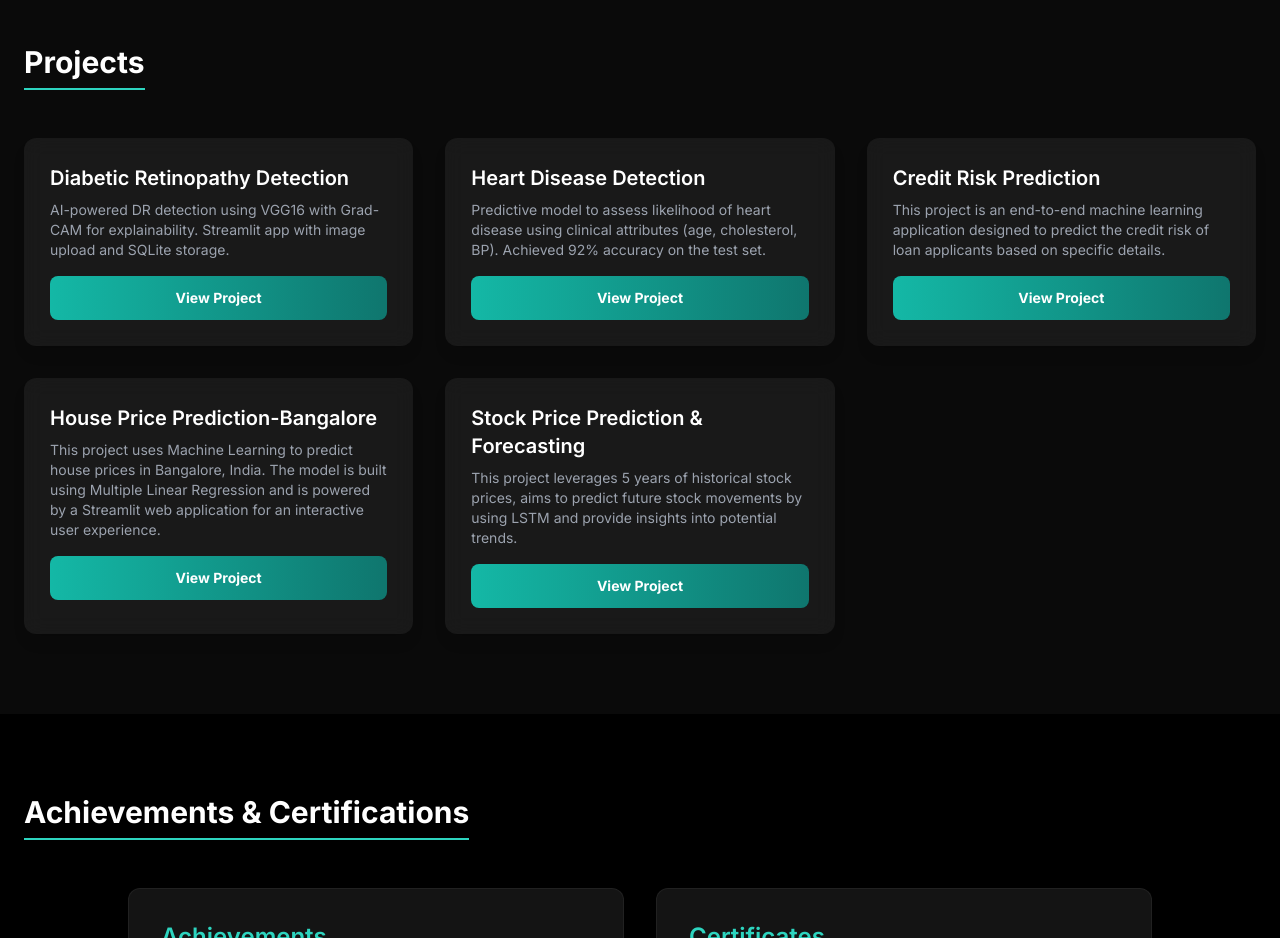
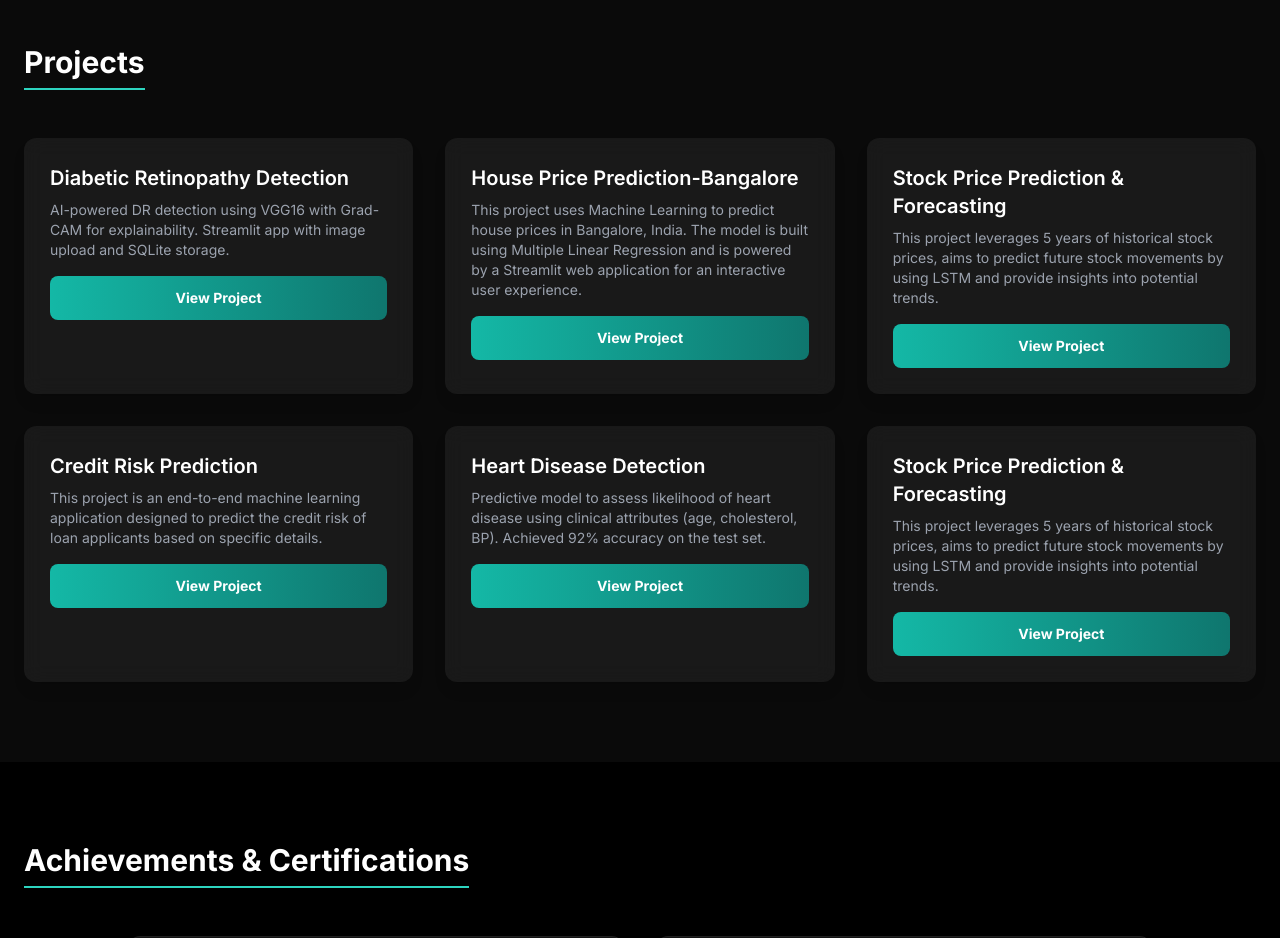
Before and after one commit to darshh8123/portfolio_DA, a plain HTML site: page index.html in a window 1280 px wide. Shown: the part 3120-4058 px from the top of the page. Drawn offline with nearby package versions, Linux system fonts and the light colour scheme.

Commit message:
Update index.html

```diff
--- a/index.html
+++ b/index.html
@@ -211,10 +211,16 @@
           <a href="https://github.com/darshh8123/Diabetic-Retinopathy-final" target="_blank" rel="noopener" class="block text-center font-bold text-sm bg-gradient-to-r from-teal-500 to-teal-700 hover:from-teal-600 hover:to-teal-800 py-3 rounded-lg text-white transition-colors duration-300">View Project</a>
         </div>
 
-        <div class="card-bg rounded-xl p-6 shadow-lg border-2 border-transparent hover:border-teal-400">
-          <h3 class="text-xl font-semibold mb-2 text-white">Heart Disease Detection</h3>
-          <p class="text-sm text-gray-400 mb-4">Predictive model to assess likelihood of heart disease using clinical attributes (age, cholesterol, BP). Achieved 92% accuracy on the test set.</p>
-          <a href="https://github.com/darshh8123/Heart_disease_detetction" target="_blank" rel="noopener" class="block text-center font-bold text-sm bg-gradient-to-r from-teal-500 to-teal-700 hover:from-teal-600 hover:to-teal-800 py-3 rounded-lg text-white transition-colors duration-300">View Project</a>
+           <div class="card-bg rounded-xl p-6 shadow-lg border-2 border-transparent hover:border-teal-400">
+          <h3 class="text-xl font-semibold mb-2 text-white">House Price Prediction-Bangalore</h3>
+          <p class="text-sm text-gray-400 mb-4">This project uses Machine Learning to predict house prices in Bangalore, India. The model is built using Multiple Linear Regression and is powered by a Streamlit web application for an interactive user experience.</p>
+          <a href="https://github.com/darshh8123/House_price_prediction" rel="noopener" class="block text-center font-bold text-sm bg-gradient-to-r from-teal-500 to-teal-700 hover:from-teal-600 hover:to-teal-800 py-3 rounded-lg text-white transition-colors duration-300">View Project</a>
+        </div>
+
+           <div class="card-bg rounded-xl p-6 shadow-lg border-2 border-transparent hover:border-teal-400">
+          <h3 class="text-xl font-semibold mb-2 text-white">Stock Price Prediction & Forecasting</h3>
+          <p class="text-sm text-gray-400 mb-4">This project leverages 5 years of historical stock prices, aims to predict future stock movements by using LSTM and provide insights into potential trends.</p>
+          <a href="https://github.com/darshh8123/Stock-Price-Prediction" rel="noopener" class="block text-center font-bold text-sm bg-gradient-to-r from-teal-500 to-teal-700 hover:from-teal-600 hover:to-teal-800 py-3 rounded-lg text-white transition-colors duration-300">View Project</a>
         </div>
 
         <div class="card-bg rounded-xl p-6 shadow-lg border-2 border-transparent hover:border-teal-400">
@@ -223,11 +229,13 @@
           <a href="https://github.com/darshh8123/Credit_Risk_App" target="_blank" rel="noopener" class="block text-center font-bold text-sm bg-gradient-to-r from-teal-500 to-teal-700 hover:from-teal-600 hover:to-teal-800 py-3 rounded-lg text-white transition-colors duration-300">View Project</a>
         </div>
 
-        <div class="card-bg rounded-xl p-6 shadow-lg border-2 border-transparent hover:border-teal-400">
-          <h3 class="text-xl font-semibold mb-2 text-white">House Price Prediction-Bangalore</h3>
-          <p class="text-sm text-gray-400 mb-4">This project uses Machine Learning to predict house prices in Bangalore, India. The model is built using Multiple Linear Regression and is powered by a Streamlit web application for an interactive user experience.</p>
-          <a href="https://github.com/darshh8123/House_price_prediction" rel="noopener" class="block text-center font-bold text-sm bg-gradient-to-r from-teal-500 to-teal-700 hover:from-teal-600 hover:to-teal-800 py-3 rounded-lg text-white transition-colors duration-300">View Project</a>
+          <div class="card-bg rounded-xl p-6 shadow-lg border-2 border-transparent hover:border-teal-400">
+          <h3 class="text-xl font-semibold mb-2 text-white">Heart Disease Detection</h3>
+          <p class="text-sm text-gray-400 mb-4">Predictive model to assess likelihood of heart disease using clinical attributes (age, cholesterol, BP). Achieved 92% accuracy on the test set.</p>
+          <a href="https://github.com/darshh8123/Heart_disease_detetction" target="_blank" rel="noopener" class="block text-center font-bold text-sm bg-gradient-to-r from-teal-500 to-teal-700 hover:from-teal-600 hover:to-teal-800 py-3 rounded-lg text-white transition-colors duration-300">View Project</a>
         </div>
+
+
 
            <div class="card-bg rounded-xl p-6 shadow-lg border-2 border-transparent hover:border-teal-400">
           <h3 class="text-xl font-semibold mb-2 text-white">Stock Price Prediction & Forecasting</h3>
```
